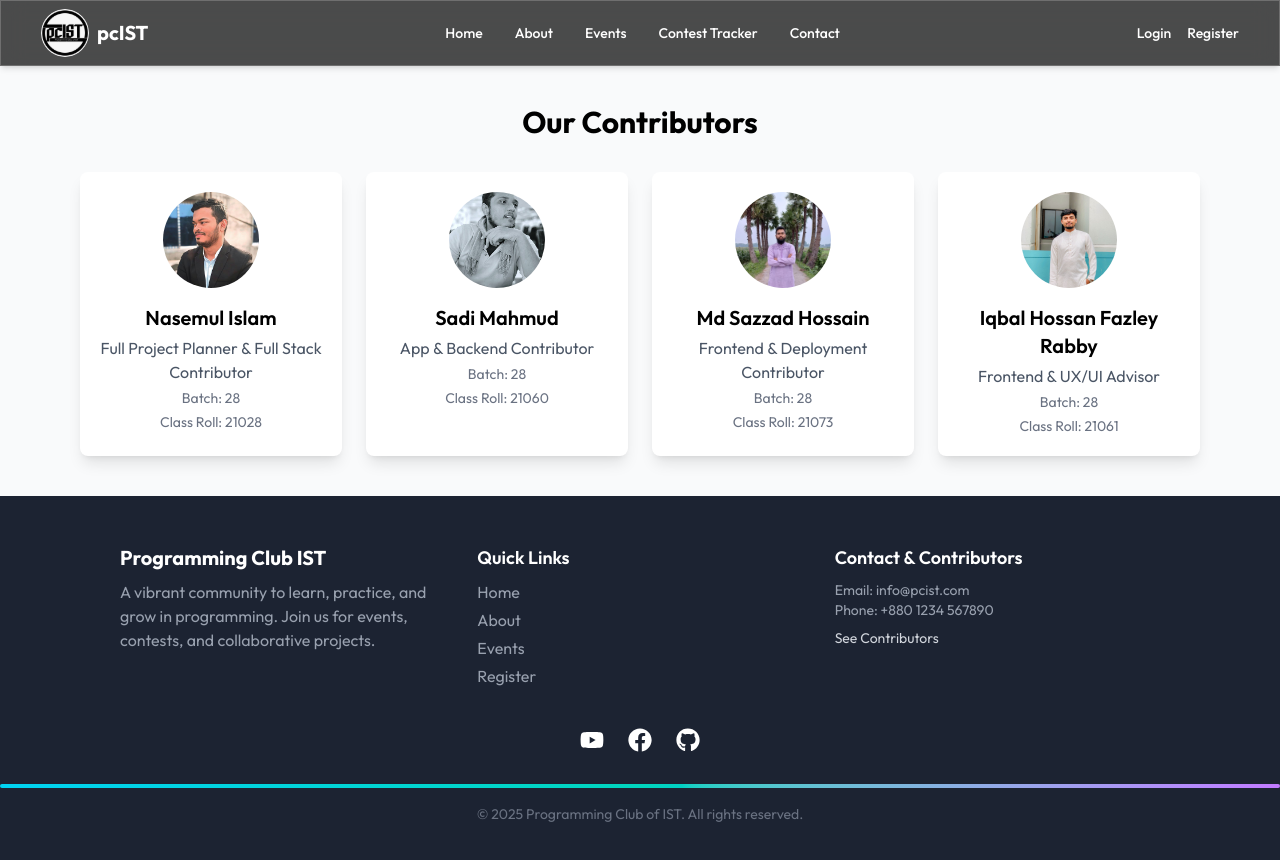
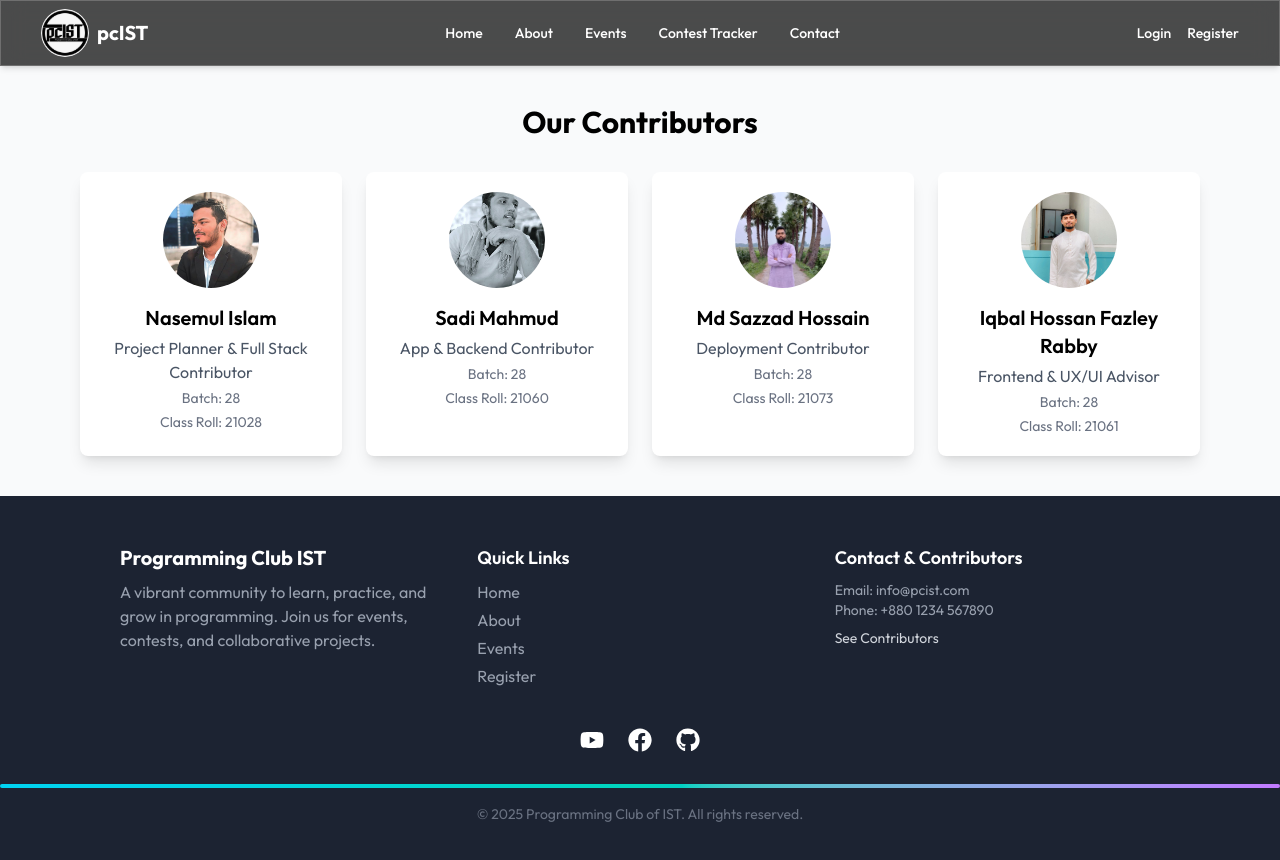
Before and after one commit to nasemul1/pcist-v2, a React (Vite) app: page /contributors in a window 1280 px wide. Shown: the top 860 px of the page. Built offline with nearby package versions, Linux system fonts and the light colour scheme; no server answers.

Commit message:
changed info

```diff
--- a/src/pages/Contributors.jsx
+++ b/src/pages/Contributors.jsx
@@ -9,7 +9,7 @@ import four from '../assets/Contributors/4.jpeg';
 const contributors = [
   {
     name: 'Nasemul Islam',
-    role: 'Full Project Planner & Full Stack Contributor',
+    role: 'Project Planner & Full Stack Contributor',
     batch: '28',
     classRoll: ['21028'],
     img: one, // replace with actual image
@@ -23,7 +23,7 @@ const contributors = [
   },
   {
     name: 'Md Sazzad Hossain',
-    role: 'Frontend & Deployment Contributor',
+    role: 'Deployment Contributor',
     batch: '28',
     classRoll: ['21073'],
     img: three,
```
